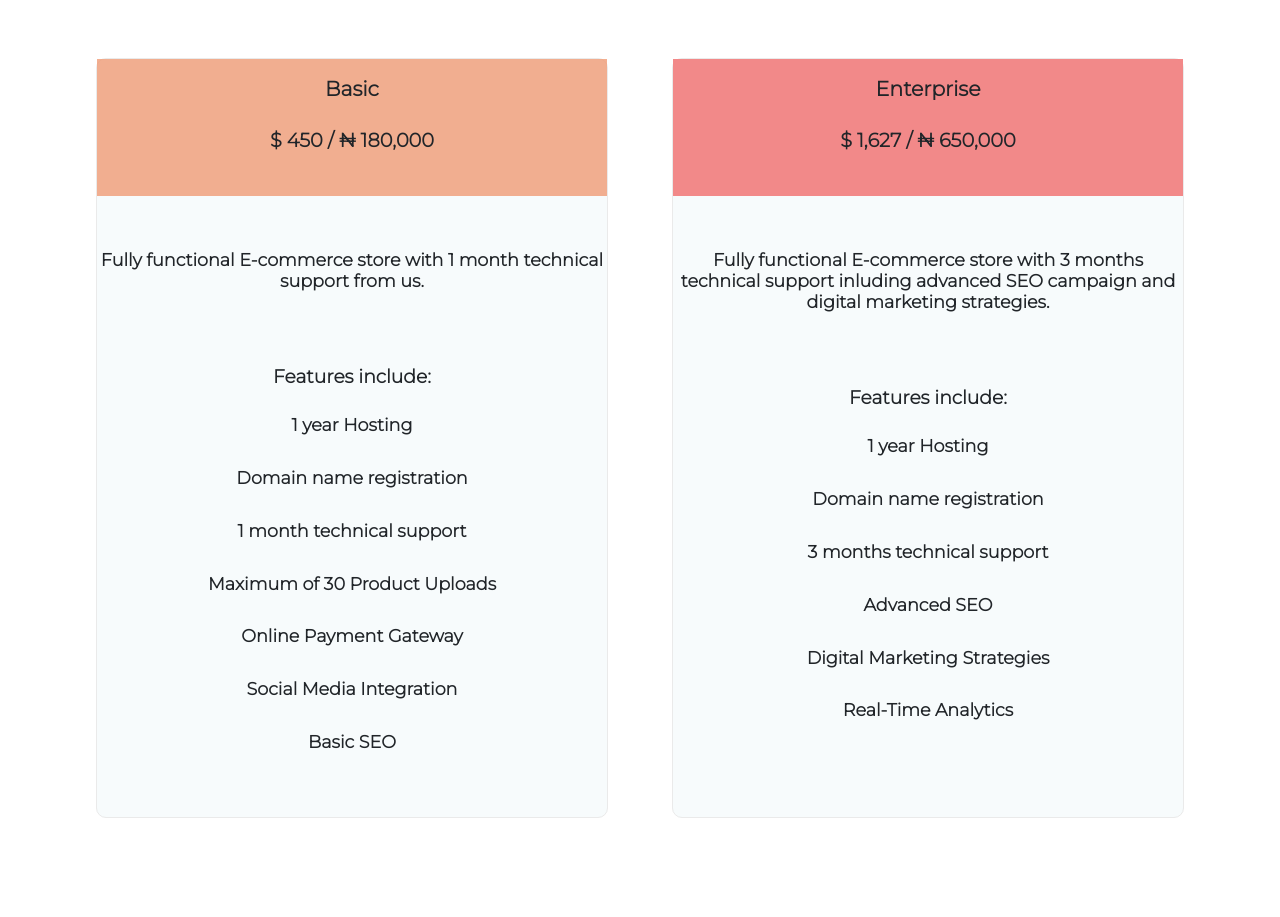
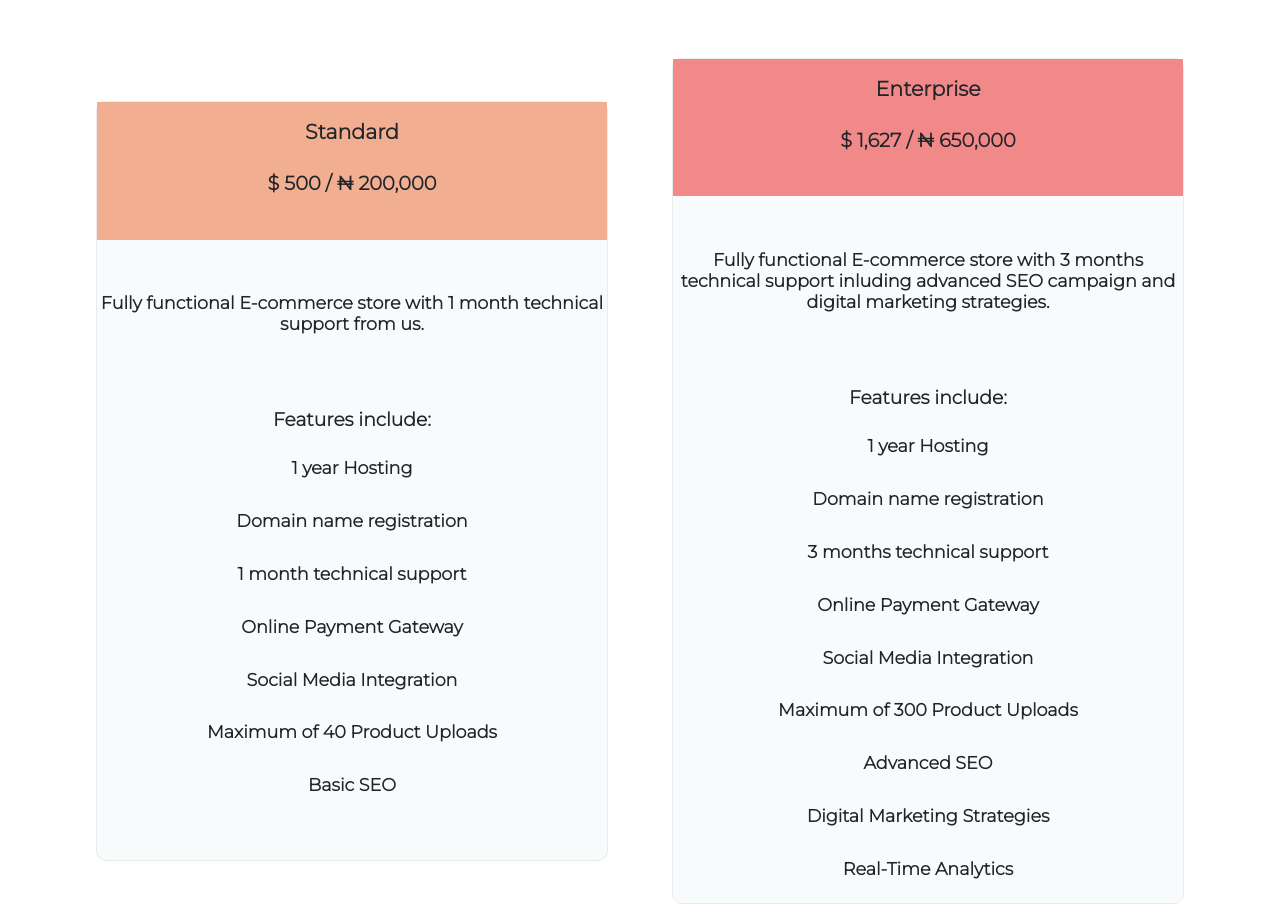
Before and after one commit to raymond-sikpojie/Creative-Space, a plain HTML site: page assets/webdev.html in a window 1280 px wide. Shown: the part 3140-4057 px from the top of the page. Drawn offline with nearby package versions, Linux system fonts and the light colour scheme.

Commit message:
minor changes

```diff
--- a/assets/webdev.html
+++ b/assets/webdev.html
@@ -218,8 +218,8 @@
               data-aos-mirror="true"
               data-aos-once="true">
                 <div class="title">
-                  <h3 class="plan-name">Basic</h3>
-                   <p>&#x24 450 / &#8358 180,000</p>
+                  <h3 class="plan-name">Standard</h3>
+                   <p>&#x24 500 / &#8358 200,000</p>
                 </div>
                 <h3 class="description">Fully functional E-commerce store with 1 month technical support from us.</h3>
 
@@ -227,11 +227,10 @@
                   <h3>Features include: </h3>
                   <p>1 year Hosting</p>
                   <p>Domain name registration</p>
-                  <!-- <p>Upload limit of 50 products</p> -->
                   <p>1 month technical support</p>
-                  <p>Maximum of 30 Product Uploads</p>
                   <p>Online Payment Gateway</p>
                   <p>Social Media Integration</p>
+                   <p>Maximum of 40 Product Uploads</p>
                   <p>Basic SEO</p>
 
                 </div>
@@ -253,8 +252,10 @@
                    <h3>Features include: </h3>
                    <p>1 year Hosting</p>
                   <p>Domain name registration</p>
-                  <!-- <p>Upload limit of 300 products</p> -->
                   <p>3 months technical support</p>
+                  <p>Online Payment Gateway</p>
+                  <p>Social Media Integration</p>
+                  <p>Maximum of 300 Product Uploads</p>
                   <p>Advanced SEO</p>
                   <p>Digital Marketing Strategies</p>
                   <p>Real-Time Analytics</p>
```
